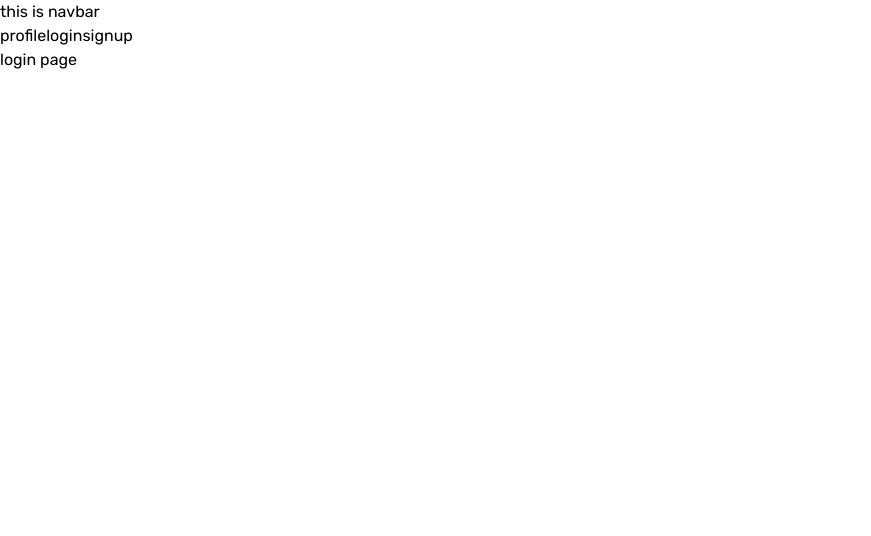
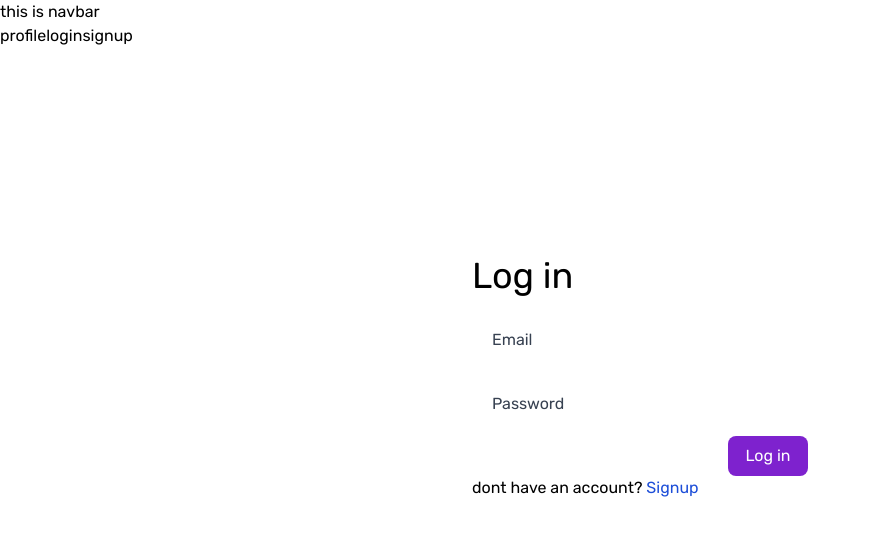
Before and after one commit to Mohammed-Abdo-Edries/Facebook-front, a Next.js app: page /login in a window 1280 px wide. Shown: the top 536 px of the page, without its empty margins (0-871 px from the left). Built offline with nearby package versions, Linux system fonts and the light colour scheme.

Commit message:
login & signup pages

```diff
--- /dev/null
+++ b/app/context/AuthContext.js
@@ -0,0 +1,32 @@
+"use client"
+import { createContext, useReducer, useEffect } from 'react'
+export const AuthContext =  createContext()
+
+export const authReducer = (state, action) => {
+    switch(action.type) {
+        case 'LOGIN':
+            return { user: action.payload}
+        case 'LOGOUT':
+            return { user: null }
+        default:
+            return state
+    }
+}
+
+export const AuthContextProvider = ({ children }) => {
+    const [state, dispatch] = useReducer(authReducer, {
+        user: null
+    })
+    useEffect(() => {
+        const user = JSON.parse(localStorage.getItem('user'))
+        if (user) {
+            dispatch({ type: 'LOGIN', payload: user })
+        }
+    }, [])
+    console.log('AuthContext state: ', state)
+    return (
+        <AuthContext.Provider value={{...state, dispatch}}>
+            { children }
+        </AuthContext.Provider>
+    )
+}
--- /dev/null
+++ b/app/hooks/useAuthContext.js
@@ -0,0 +1,11 @@
+import { AuthContext } from "../Context/AuthContext";
+import { useContext } from "react";
+
+export const useAuthContext = () => {
+    const context = useContext(AuthContext)
+
+    if(!context) {
+        throw Error('useAuthContext must be used inside an AuthContextProvider')
+    }
+    return context
+}
--- /dev/null
+++ b/app/hooks/useLogin.js
@@ -0,0 +1,34 @@
+"use client"
+import { useState } from 'react'
+import { useAuthContext } from './useAuthContext'
+import { url } from "../http-common"
+
+export const useLogin = () => {
+    const [error, setError] = useState(null)
+    const [isLoading, setIsLoading] = useState(null)
+    const { dispatch } = useAuthContext()
+
+    const login = async (email, password) => {
+        setIsLoading(true)
+        setError(null)
+
+        const response = await fetch(`${url}/users/login`, {
+            method: 'POST',
+            headers: { 'Content-Type': 'application/json' },
+            body: JSON.stringify({ email, password })
+        })
+        const json = await response.json()
+
+        if (!response.ok) {
+            setIsLoading(false)
+            setError(json.error)
+        }
+        if (response.ok) {
+            // local storage
+            localStorage.setItem('user', JSON.stringify(json))
+            dispatch({ type: 'LOGIN', payload: json })
+            setIsLoading(false)
+        }
+    }
+    return { login, isLoading, error }
+}
--- /dev/null
+++ b/app/hooks/useSignup.js
@@ -0,0 +1,34 @@
+"use client"
+import { useState } from 'react'
+import { useAuthContext } from './useAuthContext'
+import { url } from "../http-common"
+
+export const useSignup = () => {
+    const [error, setError] = useState(null)
+    const [isLoading, setIsLoading] = useState(null)
+    const { dispatch } = useAuthContext()
+
+    const signup = async (firstname, lastname, email, password) => {
+        setIsLoading(true)
+        setError(null)
+
+        const response = await fetch(`${url}/user/signup`, {
+            method: 'POST',
+            headers: { 'Content-Type': 'application/json' },
+            body: JSON.stringify({ firstname, lastname, email, password })
+        })
+        const json = await response.json()
+
+        if (!response.ok) {
+            setIsLoading(false)
+            setError(json.error)
+        }
+        if (response.ok) {
+            // local storage
+            localStorage.setItem('user', JSON.stringify(json))
+            dispatch({ type: 'LOGIN', payload: json })
+            setIsLoading(false)
+        }
+    }
+    return { signup, isLoading, error }
+}
--- /dev/null
+++ b/app/http-common.js
@@ -0,0 +1 @@
+export const url = "localhost:8800/api"
--- a/app/layout.js
+++ b/app/layout.js
@@ -1,6 +1,8 @@
 import { Rubik } from "next/font/google";
 import "./globals.css";
 import Navbar from "./components/navbar";
+import { AuthContextProvider } from './Context/AuthContext'
+
 const rubik = Rubik({ subsets: ["latin"] });
 
 export const metadata = {
@@ -13,7 +15,9 @@ export default function RootLayout({ children }) {
     <html lang="en">
       <body className={rubik.className}>
         <Navbar />
+        <AuthContextProvider>
         {children}
+        </AuthContextProvider>
         </body>
     </html>
   );
--- a/app/login/page.js
+++ b/app/login/page.js
@@ -1,8 +1,47 @@
+"use client"
+import { useState } from 'react'
+import { useLogin } from '../hooks/useLogin'
+import Link from "next/link";
+import { motion } from "framer-motion"
 
-function login () {
-    return (
-      <div>login page</div>
-    )
+export default function loginForm () {
+  const [email, setEmail] = useState('')
+  const [password, setPassword] = useState('')
+  const { login, error, isLoading } = useLogin()
+
+  const handleSubmit = async (e) => {
+    e.preventDefault()
+    await login(email, password)
   }
-
-  export default login
+  return (
+    <motion.div className="myform h-[calc(100vh-120px)] flex justify-center items-center"
+      initial={{ y: 10, opacity: 0 }}
+      animate={{ y: 0, opacity: 1 }}
+      transition={{ duration: 0.8, delay: 0 }} exit={{ opacity: 0, y: 20 }}>
+      <form className='Login h-72 w-96 py-3 px-6'
+      onSubmit={handleSubmit}
+      >
+        <h3 className="pb-5 text-4xl">Log in</h3>
+        <div className="formdiv h-12 mb-4 relative">
+          <input type="email" placeholder=' ' className="forminput w-full h-full text-lg absolute p-4 bg-none rounded-lg  outline-none focus:border-blue-500 transition duration-200"
+          onChange={(e) => setEmail(e.target.value)}
+          value={email}
+          />
+          <label className="formlable absolute rounded-xl text-gray-700 text-base top-2 left-4 p-1">Email</label>
+        </div>
+        <div className="formdiv h-12 mb-2 relative">
+          <input type="password" placeholder=' ' className="forminput w-full h-full absolute text-lg p-4 bg-none rounded-lg  outline-none focus:border-blue-500 transition duration-200"
+          onChange={(e) => setPassword(e.target.value)} value={password}
+          />
+          <label className="formlable absolute text-gray-700 text-base top-2 left-4 p-1">Password</label>
+        </div>
+        <button initial={{ x: -250 }} animate={{ x: -10 }} transition={{ delay: .5, type: 'spring', stiffness: 500 }}
+          className='py-2 px-2 bg-purple-700 ml-auto w-20 block cursor-pointer text-white rounded-lg'
+          disabled={isLoading}
+           type="submit" >Log in</button>
+        {error && <div className='error'>{error}</div>}
+        <div className=''>dont have an account? <Link href="/signup" className='text-blue-700'>Signup</Link></div>
+      </form>
+    </motion.div>
+  )
+}
--- a/app/signup/page.js
+++ b/app/signup/page.js
@@ -1,8 +1,56 @@
+"use client"
+import { useState } from 'react'
+import { useSignup } from '../hooks/useSignup'
+import { motion } from "framer-motion"
 
-function signup () {
-    return (
-        <div>signup page</div>
-    )
+const Signup = () => {
+  const [email, setEmail] = useState('')
+  const [password, setPassword] = useState('')
+  const [firstname, setFirstname] = useState('')
+  const [lastname, setLastname] = useState('')
+  const { signup, error, isLoading } = useSignup()
+  const handleSubmit = async (e) => {
+    e.preventDefault();
+    await signup(firstname, lastname, email, password)
   }
+  return (
+    <motion.div className=" myform h-[calc(100vh-120px)] flex justify-center items-center"
+      initial={{ y: 10, opacity: 0 }}
+      animate={{ y: 0, opacity: 1 }}
+      transition={{ duration: 0.8, delay: 0 }} exit={{ opacity: 0, y: 20 }}>
+      <form className='signup h-96 w-96 py-3 px-6' onSubmit={handleSubmit}>
+        <h3 className='pb-5 text-4xl font-light'>Sign up</h3>
+        <div className='formdiv h-12 mb-4 relative'>
+          <input type="name" placeholder=' '
+            className='forminput w-full h-full text-lg absolute p-4 bg-none rounded-lg  outline-none focus:border-blue-500 transition duration-200'
+            onChange={(e) => setFirstname(e.target.value)} value={firstname} />
+          <label className='formlable absolute rounded-xl text-gray-700 text-base top-2 left-4 p-1'>firstname</label>
+        </div>
+        <div className='formdiv h-12 mb-4 relative'>
+          <input type="name" placeholder=' '
+            className='forminput w-full h-full text-lg absolute p-4 bg-none rounded-lg  outline-none focus:border-blue-500 transition duration-200'
+            onChange={(e) => setLastname(e.target.value)} value={lastname} />
+          <label className='formlable absolute rounded-xl text-gray-700 text-base top-2 left-4 p-1'>lastname</label>
+        </div>
+        <div className='formdiv h-12 mb-4 relative'>
+          <input type="email" placeholder=' '
+            className='forminput w-full h-full text-lg absolute p-4 bg-none rounded-lg  outline-none focus:border-blue-500 transition duration-200'
+            onChange={(e) => setEmail(e.target.value)} value={email} />
+          <label className='formlable absolute rounded-xl text-gray-700 text-base top-2 left-4 p-1'>Email</label>
+        </div>
+        <div className='formdiv h-12 mb-2 relative'>
+          <input type="password" placeholder=' '
+            className='forminput w-full h-full absolute text-lg p-4 bg-none rounded-lg  outline-none focus:border-blue-500 transition duration-200'
+            onChange={(e) => setPassword(e.target.value)} value={password} />
+          <label className='formlable absolute rounded-xl text-gray-700 text-base top-2 left-4 p-1'>Password</label>
+        </div>
+        <motion.button initial={{ x: -250 }} animate={{ x: -10 }} transition={{ delay: .5, type: 'spring', stiffness: 500 }}
+          className='py-2 px-2 bg-purple-700 ml-auto mt-4 w-20 block cursor-pointer text-white rounded-lg' disabled={isLoading}>Sign up</motion.button>
+        {error && <div className='error'>{error}</div>}
+      </form>
+      {/* <div>you dont have an account?<Link className='ml-4 text-lg' to="/signup">Signup</Link></div> */}
+    </motion.div>
+  )
+}
 
-  export default signup
+export default Signup
--- a/package.json
+++ b/package.json
@@ -9,6 +9,7 @@
     "lint": "next lint"
   },
   "dependencies": {
+    "framer-motion": "^11.3.30",
     "next": "14.2.5",
     "react": "^18",
     "react-dom": "^18",
```
Also changed, not shown: 1 other file (tests, documents, lock files or other folders).
